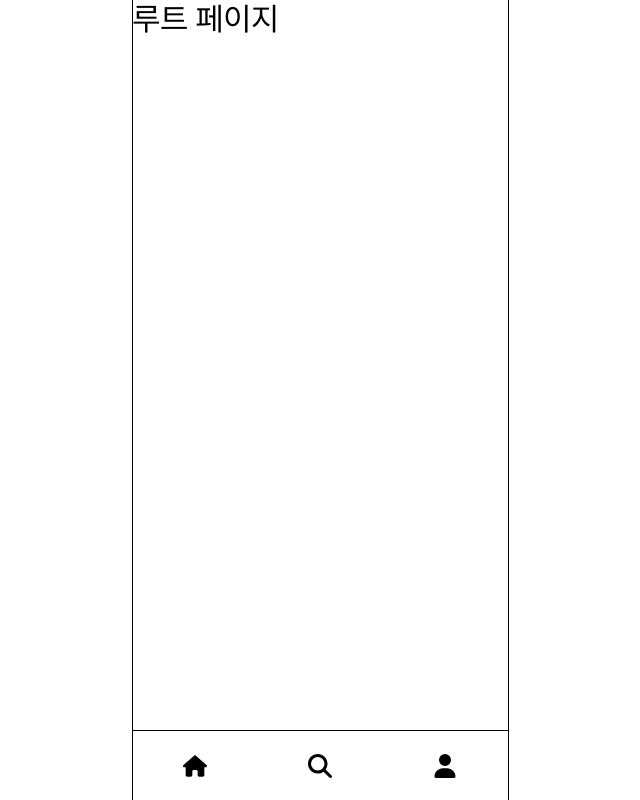
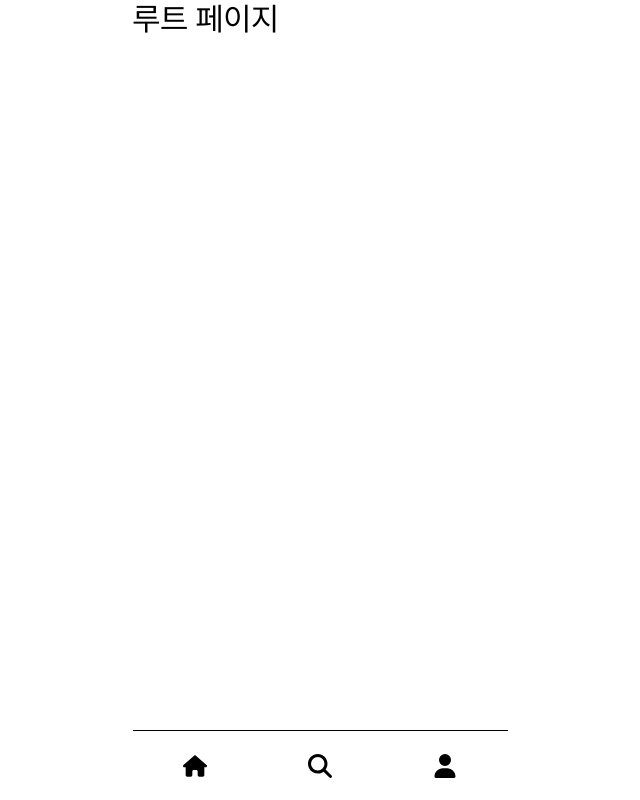
Before and after one commit to linkarchive/Front-End, a Next.js app: page / in a window 1280 px wide. Shown: the whole page, without its empty margins (320-960 px from the left). Built offline with nearby package versions, Linux system fonts and the light colour scheme.

Commit message:
fix: delete border in html,body

```diff
--- a/src/styles/GlobalStyle.ts
+++ b/src/styles/GlobalStyle.ts
@@ -12,7 +12,6 @@ const GlobalStyle = createGlobalStyle`
     font-weight: 400;
     height: 100%;
     margin: auto;
-    overflow: hidden;
   }
 
   @font-face {
--- a/src/styles/globals.css
+++ b/src/styles/globals.css
@@ -1,7 +1,5 @@
 html {
   height: 100%;
-  border-right: 1px solid black;
-  border-left: 1px solid black;
   width: 375px;
 }
 
```
